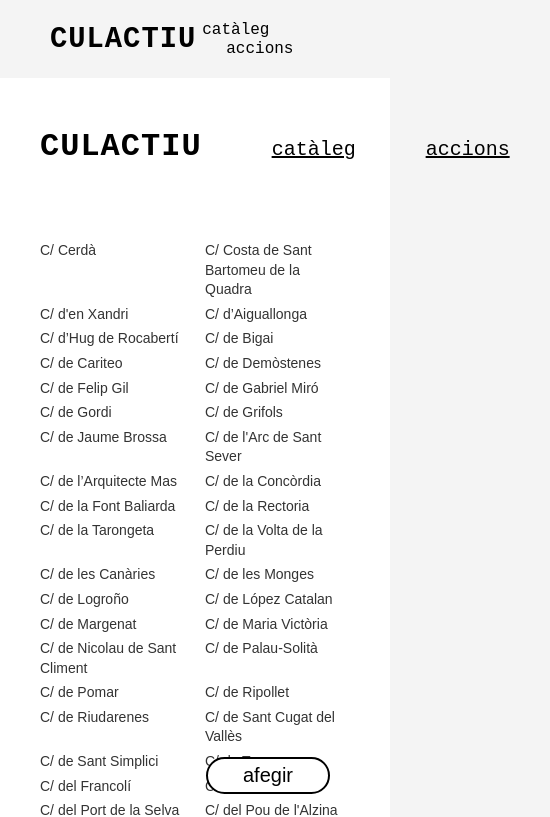
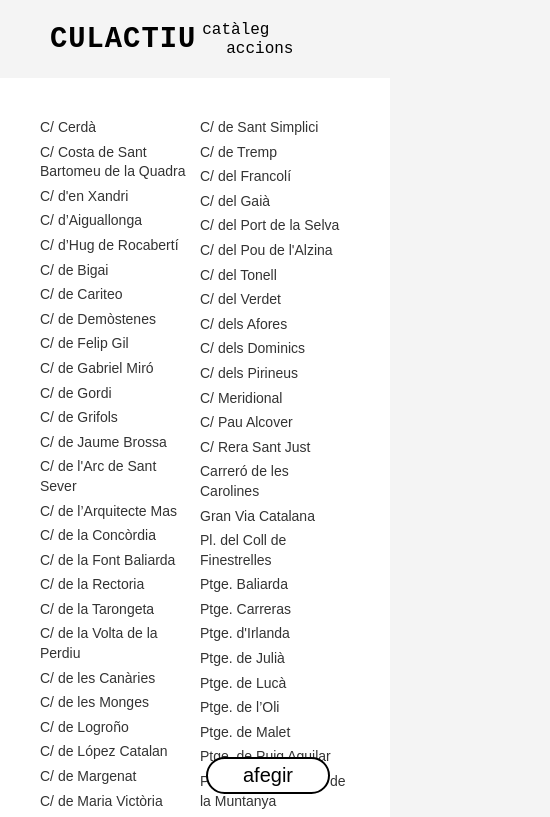
Before and after one commit to sboschraga/culactiu-web, a React (Create React App) app in the folder client/: page /cataleg in a window 390 px wide. Shown: the top 817 px of the page, 550 px wide, since content can reach past the window. Built offline with nearby package versions, Linux system fonts and the light colour scheme; a web font is replaced by a local one.

Commit message:
separació entre columnes reduida i ordre alfabètic canviat

```diff
--- a/client/src/pages/Cataleg.css
+++ b/client/src/pages/Cataleg.css
@@ -4,7 +4,7 @@
   padding: 40px;
   min-height: 100vh;
   background-color: white;
-  font-family: Arial, sans-serif; /* Tipografia neta */
+  font-family: Arial, sans-serif;
   position: relative;
   box-sizing: border-box;
 }
@@ -39,38 +39,47 @@
 
 /* --- GRAELLA DE 4 COLUMNES --- */
 .streets-grid {
-  display: grid;
-  grid-template-columns: repeat(4, 1fr); /* 4 columnes iguals */
-  column-gap: 20px;
-  row-gap: 5px; /* Poc espai vertical, com a la imatge */
+  /* Això fa que s'ordenin de dalt a baix, i després canviïn de columna */
+  column-count: 4;
+  column-gap: 10px; /* Reduït: menys espai entre columnes */
+
+  /* Opcional: Si vols que tot el bloc tingui una amplada màxima */
+  width: 100%;
 }
 
 .street-item {
   font-size: 14px;
   color: #333;
   line-height: 1.4;
+
+  /* Importantíssim: Evita que un nom es talli entre dues columnes */
+  break-inside: avoid;
+  page-break-inside: avoid;
+
+  /* Un petit marge a sota de cada nom */
+  margin-bottom: 5px;
 }
 
-/* Responsive: Si la pantalla és molt petita, passem a 2 columnes per llegibilitat */
+/* Responsive: 2 columnes en pantalles petites */
 @media (max-width: 768px) {
   .streets-grid {
-    grid-template-columns: repeat(2, 1fr);
+    column-count: 2;
   }
 }
 
 /* --- BOTÓ AFEGIR --- */
 .add-button-container {
-  position: fixed; /* Fixat a la pantalla, sempre visible */
+  position: fixed;
   bottom: 50px;
   right: 60px;
 }
 
 .add-btn {
   background: white;
-  border: 2px solid black; /* Vora gruixuda */
-  border-radius: 50px;     /* Forma ovalada */
-  padding: 5px 35px;       /* Padding per fer-lo ample */
+  border: 2px solid black;
+  border-radius: 50px;
+  padding: 5px 35px;
   font-size: 20px;
   font-family: inherit;
-  cursor: default;         /* Cursor normal ja que no fa res */
+  cursor: default;
 }
--- a/client/src/pages/Cataleg.jsx
+++ b/client/src/pages/Cataleg.jsx
@@ -1,6 +1,5 @@
 import React from "react";
-import { Link } from "react-router-dom";
-import "./Cataleg.css"; // Ara crearem aquest fitxer per fer les 4 columnes
+import "./Cataleg.css";
 
 const streets = [
   "C/ Cerdà", "C/ Costa de Sant Bartomeu de la Quadra", "C/ d'en Xandri", "C/ d’Aiguallonga",
@@ -24,17 +23,10 @@ const streets = [
 function Cataleg() {
   return (
     <div className="catalog-container">
-      {/* CAPÇALERA */}
-      <header className="catalog-header">
-        <h1 className="logo">CULACTIU</h1>
-        <nav className="top-nav">
-          {/* Aquests sí que són links per poder navegar pel menú */}
-          <Link to="/cataleg" className="nav-link active">catàleg</Link>
-          <Link to="/accions" className="nav-link">accions</Link>
-        </nav>
-      </header>
 
-      {/* GRAELLA DE CARRERS (Text pla, sense clicar) */}
+      {/* HEM ESBORRAT EL HEADER PERQUÈ JA SURT A APP.JS */}
+
+      {/* GRAELLA DE CARRERS */}
       <div className="streets-grid">
         {streets.map((street, index) => (
           <div key={index} className="street-item">
@@ -43,7 +35,7 @@ function Cataleg() {
         ))}
       </div>
 
-      {/* BOTÓ AFEGIR (Sense funció) */}
+      {/* BOTÓ AFEGIR */}
       <div className="add-button-container">
         <button className="add-btn">afegir</button>
       </div>
```
